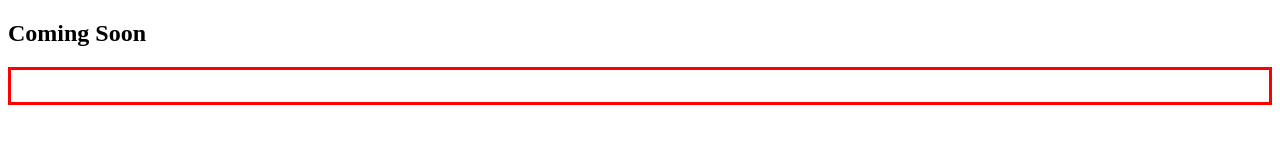
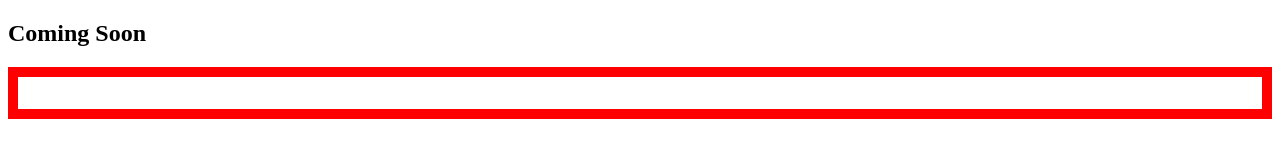
Before and after one commit to pritam11111/cv, a plain HTML site: page index.html in a window 1280 px wide. Drawn offline with Linux system fonts and the light colour scheme.

Commit message:
Update index.html

```diff
--- a/index.html
+++ b/index.html
@@ -4,6 +4,6 @@
   <body>
     <h2>Coming Soon</h2>
     <!-- <script src="/pritam11111.github.io/script1.js"> </script> //-->
-    <p style="border:3px; border-style:solid; border-color:#FF0000; padding: 1em;"></p>
+    <p style="border:10px; border-style:solid; border-color:#FF0000; padding: 1em;"></p>
   </body>
 </html>
```
